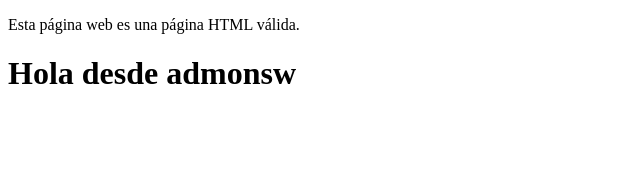
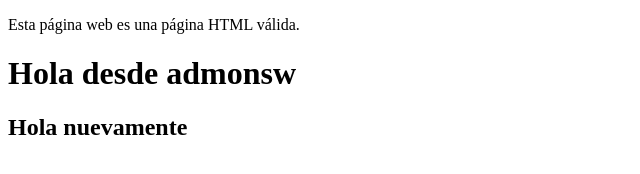
Before and after one commit to juanspaez/prueba, a plain HTML site: page index.html in a window 1280 px wide. Shown: the whole page, without its empty margins (0-640 px from the left). Drawn offline with Linux system fonts and the light colour scheme.

Commit message:
se adiciona nueva linea

```diff
--- a/index.html
+++ b/index.html
@@ -10,5 +10,6 @@
 <body>
   <p>Esta página web es una página HTML válida.</p>
   <h1>Hola desde admonsw</h1>
+  <h2> Hola nuevamente </h2>
 </body>
 </html>
```
